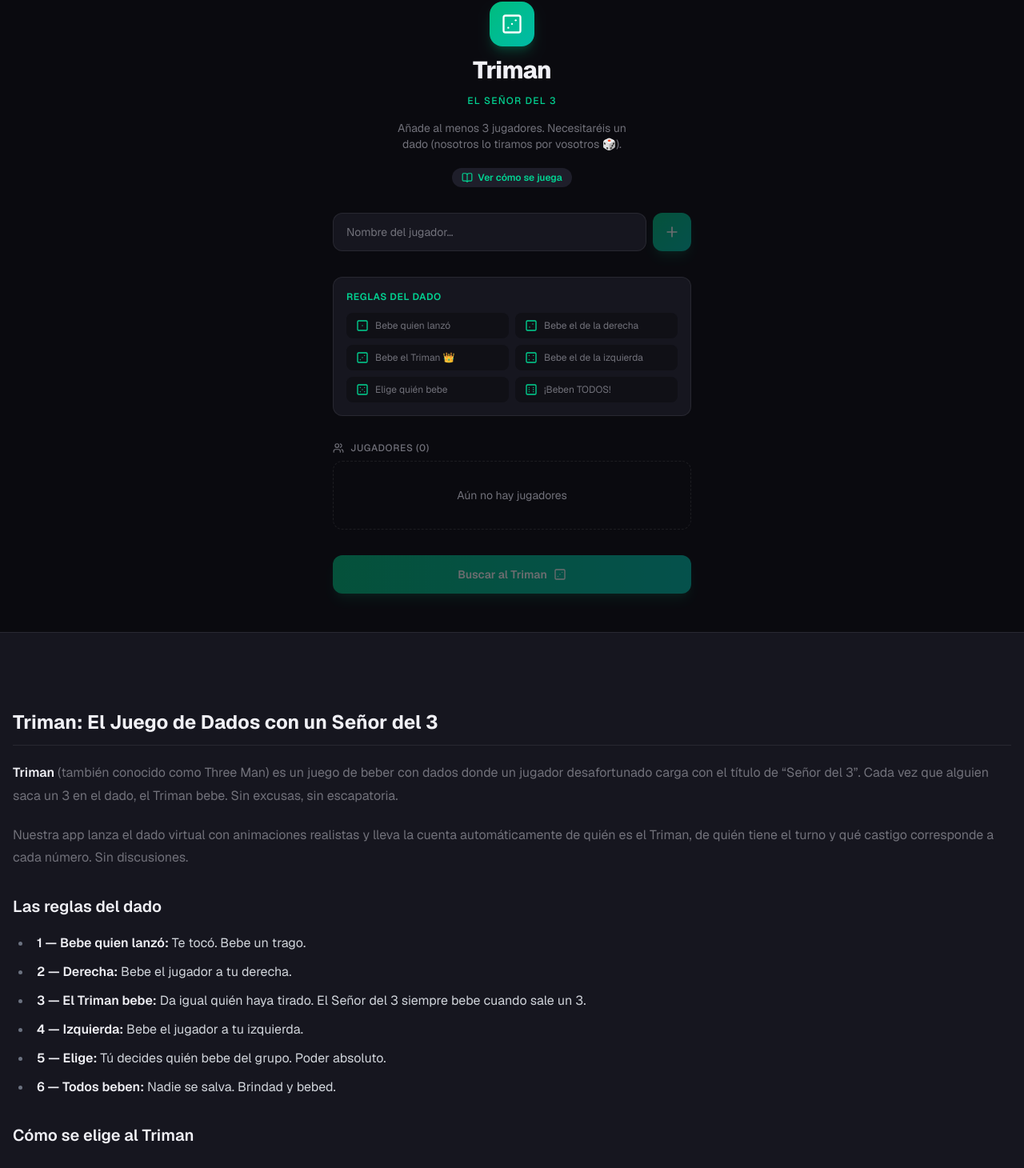
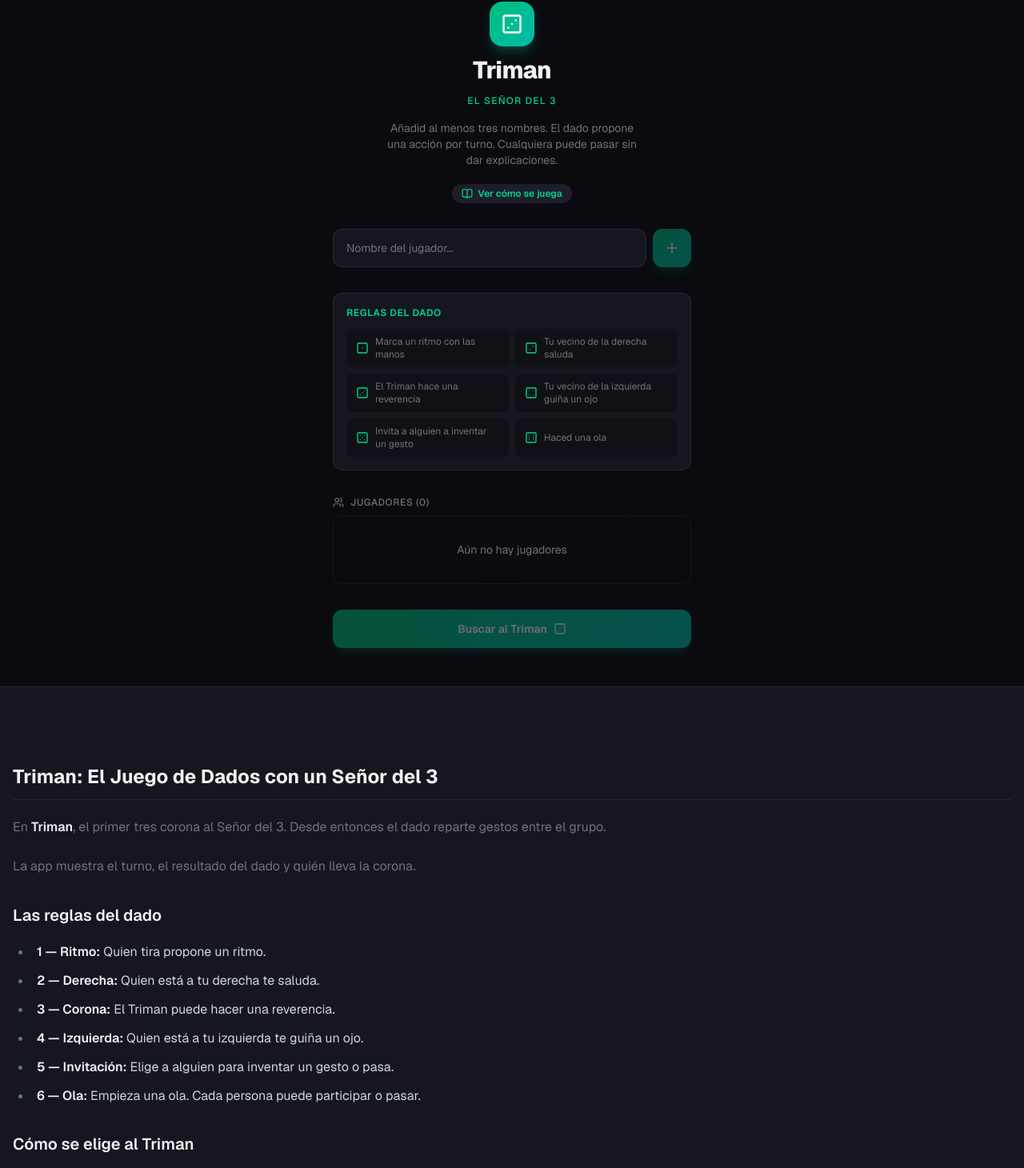
Before and after one commit to imanolmanero-dev/drinking-games, a Next.js app: page /juegos/triman in a window 1280 px wide. Shown: the part 111-1571 px from the top of the page at 80% size. Built offline with nearby package versions, Linux system fonts and the light colour scheme.

Commit message:
fix: adapt triman for voluntary participation

```diff
--- a/app/(spanish)/juegos/categorias/dados/page.tsx
+++ b/app/(spanish)/juegos/categorias/dados/page.tsx
@@ -16,7 +16,7 @@ const juegos = [
   {
     id: "triman",
     nombre: "Triman (El Señor del 3)",
-    descripcion: "Lanza el dado y descubre quién bebe según las reglas. ¡El que saque 3 es el Triman!",
+    descripcion: "Lanza el dado y descubre qué gesto propone cada cara. ¡El que saque 3 es el Triman!",
     icono: Dice3,
     color: "from-emerald-500 to-teal-500",
     shadowColor: "shadow-emerald-500/20",
@@ -89,10 +89,10 @@ export default function DadosCategoryPage() {
           </h2>
           <div className="text-sm text-muted space-y-3 leading-relaxed">
             <p>
-              Los juegos de dados para beber llevan décadas siendo los favoritos de las fiestas universitarias y las previas en casa. La razón es simple: no hay que pensar demasiado, no hay que recordar reglas complejas y el dado siempre tiene la última palabra. Tiras, obedeces, bebes o te salvas.
+              Los juegos de dados para beber llevan décadas siendo los favoritos de las fiestas universitarias y las previas en casa. La razón es simple: no hay que pensar demasiado, no hay que recordar reglas complejas y el dado siempre tiene la última palabra. Cada cara propone una acción distinta.
             </p>
             <p>
-              El <Link href="/juegos/triman" className="text-accent hover:underline">Triman</Link> (también conocido como El Señor del 3) es el rey de los juegos de dados para beber. Su mecánica es adictiva: el jugador que saca un 3 se convierte en el Triman y queda maldito hasta que otro jugador lo libere sacando otro 3. Mientras tanto, cada ronda que pasa le toca beber.
+              El <Link href="/juegos/triman" className="text-accent hover:underline">Triman</Link> (también conocido como El Señor del 3) es el rey de los juegos de dados para beber. El primer tres corona al Triman. Cuando vuelva a salir un tres, puede hacer una reverencia o pasar.
             </p>
             <p>
               En BeberGames tienes el dado digital integrado: la app lanza el dado por ti, aplica las reglas automáticamente y lleva el control de quién es el Triman en cada momento. Sin dados físicos que se pierdan debajo del sofá ni discusiones sobre si el dado estaba torcido. Si quieres conocer todos los juegos de dados que existen, echa un vistazo a nuestra <Link href="/blog/juegos-para-beber-con-dados" className="text-accent hover:underline">guía completa de juegos de dados para beber</Link>.
--- a/app/(spanish)/juegos/page.tsx
+++ b/app/(spanish)/juegos/page.tsx
@@ -196,8 +196,8 @@ const juegos = [
   {
     id: "triman",
     nombre: "Triman",
-    descripcion: "Tira el dado y que el destino decida quién bebe y cuánto.",
-    detalle: "El dado virtual más divertido. Cada cara tiene una regla diferente. Simple, rápido y perfecto para cuando no queréis pensar demasiado.",
+    descripcion: "Tira el dado y descubre a quién le toca proponer un gesto.",
+    detalle: "El primer tres corona al Triman. Hay seis caras con gestos distintos, y cualquiera puede pasar.",
     icono: Dice3,
     color: "from-teal-500 to-cyan-600",
     shadowColor: "shadow-teal-500/20",
--- a/app/(spanish)/juegos/triman/layout.tsx
+++ b/app/(spanish)/juegos/triman/layout.tsx
@@ -4,11 +4,11 @@ import GameLayout from "@/components/layout/GameLayout";
 export const metadata: Metadata = {
   title: "Triman — Juego de Dados para Beber Online",
   description:
-    "Juega al Triman, el juego del dado para beber. Lanza el dado, descubre quién bebe según las 6 reglas. ¡El Señor del 3 siempre bebe!",
+    "Juega al Triman con un dado virtual. Descubre quién lleva la corona y qué gesto propone cada una de las seis caras.",
   openGraph: {
     title: "Triman — Juego de Dados para Beber",
     description:
-      "El juego del dado para beber. Lanza el dado y descubre quién bebe según las reglas.",
+      "Tira el dado, pasa la corona y prueba los gestos del Triman con tu grupo.",
   },
   alternates: {
     canonical: "https://bebergames.com/juegos/triman",
--- a/app/(spanish)/juegos/triman/page.tsx
+++ b/app/(spanish)/juegos/triman/page.tsx
@@ -15,7 +15,7 @@ import {
   Users,
   ChevronRight,
   RotateCcw,
-  Beer,
+  Hand,
   Crown,
   Clock,
   BookOpen,
@@ -97,38 +97,38 @@ function getRuleText(
     case 1:
       return {
         who: roller,
-        message: `${roller} bebe — ¡le tocó a quien lanzó!`,
-        emoji: "🍺",
+        message: `${roller} puede marcar un ritmo con las manos.`,
+        emoji: "👏",
       };
     case 2:
       return {
         who: players[rightIdx],
-        message: `Bebe ${players[rightIdx]} — a la derecha de ${roller}`,
+        message: `${players[rightIdx]} puede saludar a ${roller} desde la derecha.`,
         emoji: "👉",
       };
     case 3:
       return {
         who: trimanName,
-        message: `¡Bebe el Triman! ${trimanName} siempre bebe con el 3`,
+        message: `${trimanName}, te toca una reverencia de Triman.`,
         emoji: "👑",
       };
     case 4:
       return {
         who: players[leftIdx],
-        message: `Bebe ${players[leftIdx]} — a la izquierda de ${roller}`,
+        message: `${players[leftIdx]} puede guiñar un ojo desde la izquierda.`,
         emoji: "👈",
       };
     case 5:
       return {
         who: "",
-        message: `${roller} elige quién bebe del grupo`,
+        message: `${roller} puede invitar a alguien a inventar un gesto.`,
         emoji: "🫵",
       };
     case 6:
       return {
         who: "¡TODOS!",
-        message: "¡Beben TODOS! Nadie se salva",
-        emoji: "🍻",
+        message: "Haced una ola alrededor de la mesa.",
+        emoji: "🌊",
       };
     default:
       return { who: "", message: "", emoji: "" };
@@ -251,7 +251,7 @@ export default function TrimanPage() {
     const playerIdx = turnIdx % players.length;
 
     if (result === 5) {
-      // Player chooses who drinks
+      // Player chooses a participant
       setDiceValue(result);
       setPhase("choosing");
     } else {
@@ -261,12 +261,12 @@ export default function TrimanPage() {
     }
   }, [isRolling, rollDice, turnIdx, players, currentPlayer, trimanName]);
 
-  // ── Choose who drinks (for 5) ──
-  const chooseDrinker = useCallback(
+  // ── Choose a participant (for 5) ──
+  const choosePlayer = useCallback(
     (name: string) => {
       setRuleResult({
         who: name,
-        message: `${currentPlayer} ha elegido: ¡bebe ${name}!`,
+        message: `${name}, ¿te inventas un gesto para ${currentPlayer}?`,
         emoji: "🫵",
       });
       setPhase("result");
@@ -276,11 +276,11 @@ export default function TrimanPage() {
 
   // ── Next turn ──
   const nextTurn = useCallback(() => {
-    setTurnIdx((t) => t + 1);
+    setTurnIdx(turnIdx + 1);
     setDiceValue(null);
     setRuleResult(null);
     setPhase("playing");
-  }, []);
+  }, [turnIdx]);
 
   // ── Restart ──
   const restartGame = useCallback(() => {
@@ -324,8 +324,8 @@ export default function TrimanPage() {
                 El Señor del 3
               </p>
               <p className="text-sm text-muted max-w-xs mt-1">
-                Añade al menos 3 jugadores. Necesitaréis un dado (nosotros lo
-                tiramos por vosotros 🎲).
+                Añadid al menos tres nombres. El dado propone una acción por turno.
+                Cualquiera puede pasar sin dar explicaciones.
               </p>
               <Link href="/juegos/triman/reglas" className="mt-2 inline-flex items-center gap-1.5 rounded-full bg-surface-hover px-3 py-1 text-xs font-semibold text-emerald-400 transition-colors hover:bg-emerald-500/10">
                 <BookOpen className="h-3.5 w-3.5" />
@@ -361,12 +361,12 @@ export default function TrimanPage() {
               </h3>
               <div className="grid grid-cols-2 gap-2 text-xs text-muted">
                 {[
-                  { n: 1, icon: Dice1, text: "Bebe quien lanzó" },
-                  { n: 2, icon: Dice2, text: "Bebe el de la derecha" },
-                  { n: 3, icon: Dice3, text: "Bebe el Triman 👑" },
-                  { n: 4, icon: Dice4, text: "Bebe el de la izquierda" },
-                  { n: 5, icon: Dice5, text: "Elige quién bebe" },
-                  { n: 6, icon: Dice6, text: "¡Beben TODOS!" },
+                  { n: 1, icon: Dice1, text: "Marca un ritmo con las manos" },
+                  { n: 2, icon: Dice2, text: "Tu vecino de la derecha saluda" },
+                  { n: 3, icon: Dice3, text: "El Triman hace una reverencia" },
+                  { n: 4, icon: Dice4, text: "Tu vecino de la izquierda guiña un ojo" },
+                  { n: 5, icon: Dice5, text: "Invita a alguien a inventar un gesto" },
+                  { n: 6, icon: Dice6, text: "Haced una ola" },
                 ].map(({ n, icon: Icon, text }) => (
                   <div key={n} className="flex items-center gap-2 rounded-lg bg-background/50 px-3 py-2">
                     <Icon className="h-4 w-4 text-emerald-400 shrink-0" />
@@ -453,30 +453,30 @@ export default function TrimanPage() {
           <div className="mx-auto max-w-3xl prose prose-invert prose-p:text-muted max-w-none">
             <h2>Triman: El Juego de Dados con un Señor del 3</h2>
             <p>
-              <strong>Triman</strong> (también conocido como Three Man) es un juego de beber con dados donde un jugador desafortunado carga con el título de &ldquo;Señor del 3&rdquo;. Cada vez que alguien saca un 3 en el dado, el Triman bebe. Sin excusas, sin escapatoria.
+              En <strong>Triman</strong>, el primer tres corona al Señor del 3. Desde entonces el dado reparte gestos entre el grupo.
             </p>
             <p>
-              Nuestra app lanza el dado virtual con animaciones realistas y lleva la cuenta automáticamente de quién es el Triman, de quién tiene el turno y qué castigo corresponde a cada número. Sin discusiones.
+              La app muestra el turno, el resultado del dado y quién lleva la corona.
             </p>
 
             <h3>Las reglas del dado</h3>
             <ul>
-              <li><strong>1 — Bebe quien lanzó:</strong> Te tocó. Bebe un trago.</li>
-              <li><strong>2 — Derecha:</strong> Bebe el jugador a tu derecha.</li>
-              <li><strong>3 — El Triman bebe:</strong> Da igual quién haya tirado. El Señor del 3 siempre bebe cuando sale un 3.</li>
-              <li><strong>4 — Izquierda:</strong> Bebe el jugador a tu izquierda.</li>
-              <li><strong>5 — Elige:</strong> Tú decides quién bebe del grupo. Poder absoluto.</li>
-              <li><strong>6 — Todos beben:</strong> Nadie se salva. Brindad y bebed.</li>
+              <li><strong>1 — Ritmo:</strong> Quien tira propone un ritmo.</li>
+              <li><strong>2 — Derecha:</strong> Quien está a tu derecha te saluda.</li>
+              <li><strong>3 — Corona:</strong> El Triman puede hacer una reverencia.</li>
+              <li><strong>4 — Izquierda:</strong> Quien está a tu izquierda te guiña un ojo.</li>
+              <li><strong>5 — Invitación:</strong> Elige a alguien para inventar un gesto o pasa.</li>
+              <li><strong>6 — Ola:</strong> Empieza una ola. Cada persona puede participar o pasar.</li>
             </ul>
 
             <h3>Cómo se elige al Triman</h3>
             <p>
-              Al principio del juego, todos lanzan el dado por turnos. El primero en sacar un 3 se convierte en el Triman. A partir de ahí, el juego fluye con rondas normales. La única forma de dejar de ser Triman es sacar un 3 en tu propio turno — entonces eliges a quién le pasas la corona maldita.
+              El primer tres decide quién empieza con la corona. Para cambiar de titular, pulsad Nuevo Triman y volved a tirar por turnos hasta el siguiente tres.
             </p>
 
             <h3>Preguntas frecuentes</h3>
             <p><strong>¿Cuántos jugadores se necesitan?</strong> Mínimo 3. Con 5-7 es donde más brilla. Más de 8 puede hacer los turnos largos.</p>
-            <p><strong>¿El Triman siempre bebe cuando sale un 3?</strong> Sí, siempre. Da igual quién tire el dado. Si sale 3, el Triman bebe. Puede acabar bebiendo muchas veces seguidas si hay mala suerte.</p>
+            <p><strong>¿Qué pasa si se repite el tres?</strong> El Triman puede hacer una reverencia o pasar. Cada tirada se resuelve por separado.</p>
             <p><strong>¿Se puede jugar con dados físicos?</strong> Sí, pero la app es más cómoda porque lleva la cuenta del Triman actual, los turnos y las reglas automáticamente.</p>
 
             <h3>Más juegos de dados y azar</h3>
@@ -609,7 +609,7 @@ export default function TrimanPage() {
   }
 
   // ═══════════════════════════════════
-  // CHOOSING — player rolls 5, choose who drinks
+  // CHOOSING — player rolls 5, choose a participant
   // ═══════════════════════════════════
   if (phase === "choosing") {
     return (
@@ -627,7 +627,7 @@ export default function TrimanPage() {
               <span className="text-emerald-400">{currentPlayer}</span> elige
             </h2>
             <p className="text-sm text-muted mt-1">
-              ¿Quién bebe? 🫵
+              ¿A quién invitas a inventar un gesto?
             </p>
           </div>
 
@@ -638,7 +638,7 @@ export default function TrimanPage() {
               .map((name) => (
                 <button
                   key={name}
-                  onClick={() => chooseDrinker(name)}
+                  onClick={() => choosePlayer(name)}
                   className="flex items-center justify-between rounded-xl border border-border bg-surface px-5 py-4 text-sm font-medium transition-all hover:border-emerald-500/40 hover:bg-surface-hover hover:-translate-y-0.5 hover:shadow-lg hover:shadow-emerald-500/10"
                 >
                   <div className="flex items-center gap-3">
@@ -650,9 +650,10 @@ export default function TrimanPage() {
                       <span className="text-xs text-amber-400">👑 Triman</span>
                     )}
                   </div>
-                  <Beer className="h-4 w-4 text-muted" />
+                  <Hand className="h-4 w-4 text-muted" />
                 </button>
-              ))}
+               ))}
+            <button onClick={nextTurn} className="rounded-xl border border-border p-3">Pasar sin elegir</button>
           </div>
         </motion.div>
       </div>
@@ -660,10 +661,10 @@ export default function TrimanPage() {
   }
 
   // ═══════════════════════════════════
-  // RESULT — show who drinks
+  // RESULT — show a participant
   // ═══════════════════════════════════
   if (phase === "result" && ruleResult) {
-    const isBebe6 = diceValue === 6;
+    const isGroup = diceValue === 6;
 
     return (
       <div className="flex flex-1 flex-col items-center px-4 py-8 sm:py-12">
@@ -706,18 +707,18 @@ export default function TrimanPage() {
                   </p>
                 </div>
 
-                {/* The drinker */}
-                {!isBebe6 && ruleResult.who && (
+                {/* The invited player */}
+                {!isGroup && ruleResult.who && (
                   <div className="flex items-center gap-2 rounded-full border border-red-500/30 bg-red-500/10 px-5 py-2 text-sm font-semibold text-red-400">
-                    <Beer className="h-4 w-4" />
-                    ¡{ruleResult.who} bebe!
+                    <Hand className="h-4 w-4" />
+                    {ruleResult.who} puede pasar.
                   </div>
                 )}
 
-                {isBebe6 && (
+                {isGroup && (
                   <div className="flex items-center gap-2 rounded-full border border-amber-500/30 bg-amber-500/10 px-5 py-2 text-sm font-semibold text-amber-400">
-                    <Beer className="h-4 w-4" />
-                    ¡Todos beben!
+                    <Hand className="h-4 w-4" />
+                    Quien quiera se suma o deja pasar la ola.
                   </div>
                 )}
               </div>
@@ -729,14 +730,14 @@ export default function TrimanPage() {
         <div className="w-full max-w-md mb-6 overflow-x-auto">
           <div className="flex gap-2 justify-center flex-wrap">
             {players.map((name) => {
-              const isDrinker =
-                isBebe6 ||
+              const isInvited =
+                isGroup ||
                 name === ruleResult.who;
               return (
                 <span
                   key={name}
                   className={`rounded-full border px-3 py-1 text-xs font-medium transition-colors ${
-                    isDrinker
+                    isInvited
                       ? "border-red-500/50 bg-red-500/10 text-red-400"
                       : name === currentPlayer
                       ? "border-emerald-500/50 bg-emerald-500/10 text-emerald-400"
@@ -744,7 +745,7 @@ export default function TrimanPage() {
                   }`}
                 >
                   {name === trimanName && "👑 "}
-                  {isDrinker && "🍺 "}
+                  {isInvited && "👋 "}
                   {name}
                 </span>
               );
--- a/app/(spanish)/page.tsx
+++ b/app/(spanish)/page.tsx
@@ -60,7 +60,7 @@ const juegos = [
     id: "triman",
     nombre: "Triman",
     descripcion:
-      "El Señor del 3. Lanza el dado y descubre quién bebe según las reglas.",
+      "El Señor del 3. Lanza el dado y descubre qué gesto te toca.",
     icono: Dice3,
     color: "from-emerald-500 to-teal-500",
     shadowColor: "shadow-emerald-500/20",
--- a/components/layout/GameLayout.tsx
+++ b/components/layout/GameLayout.tsx
@@ -23,7 +23,7 @@ const GAME_NAMES: Record<string, string> = {
 const GAME_DESCRIPTIONS: Record<string, string> = {
   "yo-nunca": "Juego de confesiones en grupo. Di algo que nunca hayas hecho y los que sí lo hayan hecho beben.",
   "verdad-o-reto": "Elige entre responder una pregunta o probar un reto. Puedes pasar cualquier tarjeta sin penalización.",
-  "triman": "Tira el dado virtual y que el destino decida quién bebe y cuánto.",
+  "triman": "Tira el dado virtual y descubre a quién le toca proponer un gesto.",
   "la-ruleta": "Gira la ruleta y descubre tu reto. Puedes pasar en cualquier turno.",
   "quien-es-mas-probable": "Lee la tarjeta, cuenta hasta 3 y señalad a la vez al más probable. El más votado bebe.",
   "ring-of-fire": "Roba cartas, pasa la ola y cuenta los reyes. El cuarto cierra la partida.",
--- a/content/blog/juegos-para-beber-con-dados.mdx
+++ b/content/blog/juegos-para-beber-con-dados.mdx
@@ -17,22 +17,22 @@ Aquí tienes **8 juegos para beber con dados** explicados paso a paso. Desde el
 
 ## 1. Triman (El Rey de los Dados) 🎲
 
-El Triman es probablemente el **juego de dados para beber más popular del mundo hispano**. Simple, adictivo y con el factor "el 3 mata".
+La gracia del Triman está en recordar quién lleva la corona mientras cambian los turnos.
 
 ### Reglas completas:
 
 1. Todos los jugadores se sientan en círculo
-2. El primer jugador tira un dado
+2. Tirad por turnos hasta que salga un tres. Esa persona empieza con la corona.
 3. Las reglas según el número:
-   - **1:** El que tira elige quién bebe
-   - **2:** Bebe el que tiró
-   - **3:** El que tira se convierte en **"el Triman"**. A partir de ahora, cada vez que cualquier jugador saque un 3, el Triman bebe
-   - **4:** Todos beben
-   - **5:** El de la derecha del que tiró bebe
-   - **6:** El de la izquierda del que tiró bebe
+   - **1:** Quien lanza marca un ritmo con las manos.
+   - **2:** Saluda la persona de la derecha.
+   - **3:** El Triman puede hacer una reverencia.
+   - **4:** Guiña un ojo la persona de la izquierda.
+   - **5:** Invita a alguien a inventar un gesto.
+   - **6:** Haced una ola alrededor de la mesa.
 
-4. Si sale un **3** y ya hay un Triman, el nuevo jugador se convierte en el nuevo Triman y el anterior queda libre
-5. Si el Triman saca un **3**, sigue siendo Triman y bebe **doble**
+4. Cualquiera puede pasar. Seguid con el siguiente turno.
+5. Para elegir otro Triman en la app, pulsad Nuevo Triman y volved a buscar el primer tres.
 
 ### ¿Por qué es tan adictivo?
 La tensión de "¿quién será el Triman?" hace que cada tirada sea emocionante. Y cuando eres el Triman, cada dado que se tira en la mesa te pone nervioso.
--- a/content/blog/juegos-para-previas.mdx
+++ b/content/blog/juegos-para-previas.mdx
@@ -46,7 +46,7 @@ Puro azar y apuestas rápidas. El [Rey de la Copa](/juegos/rey-de-la-copa) clás
 Ya tenéis la chaqueta puesta o el taxi en la puerta. Es el momento de la adrenalina final.
 
 ### Triman
-El juego de los dados que no perdona a nadie. Quien saca un 3 se convierte en el [Triman](/juegos/triman) y bebe siempre que vuelva a salir ese número. El resto se reparte tragos sin piedad. Un par de rondas rápidas de Triman levantan cualquier fiesta.
+Quien saque el primer tres se convierte en el [Triman](/juegos/triman). A partir de ahí, un tres invita a la corona a hacer una reverencia. El cinco permite invitar a alguien a inventar un gesto.
 
 ### Verdad o Reto
 Para la última hora. Pon el [Verdad o Reto](/juegos/verdad-o-reto) en modo picante o extremo. La vergüenza se queda en casa y las confesiones y retos absurdos serán la anécdota del día siguiente.
--- a/content/blog/los-20-mejores-juegos.mdx
+++ b/content/blog/los-20-mejores-juegos.mdx
@@ -25,7 +25,7 @@ Si quieres saber qué opina el grupo de ti, [Quién Es Más Probable](/juegos/qu
 O respondes con la verdad más incómoda de tu vida, o te atreves con un reto que te dará vergüenza. En [Verdad o Reto](/juegos/verdad-o-reto) hemos compilado cientos de pruebas organizadas por intensidad para que el grupo decida su límite.
 
 ## 5. Triman
-Cualquier juego con dados es caótico, pero [Triman](/juegos/triman) se lleva el premio. El primer jugador que saque un 3 se convierte en el "Triman" y beberá cada vez que salga su número maldito. Lo mejor es que nadie sabe cuándo le toca ser el Triman, así que la tensión no baja ni un segundo.
+En [Triman](/juegos/triman), el primer tres corona al Señor del 3. Después, cada cara propone un gesto: ¿te tocará saludar al vecino o empezar la ola? Podéis pasar.
 
 ## 6. La Ruleta
 Pura suerte. En [La Ruleta](/juegos/la-ruleta) simplemente giras y cumples el castigo que te toque. Es rápido e ideal para grupos que quieren jugar sin aprender reglas complicadas.
--- a/lib/data/blog-faqs.ts
+++ b/lib/data/blog-faqs.ts
@@ -268,11 +268,11 @@ export const blogFAQs: Record<string, FAQ[]> = {
   "juegos-para-beber-con-dados": [
     {
       q: "¿Qué juegos de beber usan dados?",
-      a: "El juego de dados para beber más popular es Triman (el Señor del 3), donde el jugador que saca un 3 se convierte en esclavo y bebe en cada ronda hasta que otro saque un 3. También existe el 7-11-doubles, donde sacar ciertos números obliga a beber al dueño del vaso central.",
+      a: "Triman se juega con un dado. El primer tres elige al Señor del 3 y las seis caras proponen gestos distintos. También hay variantes de mesa con dos dados.",
     },
     {
       q: "¿Cómo se juega al Triman?",
-      a: "En Triman cada jugador lanza el dado por turnos. El primero en sacar un 3 se convierte en el Señor del 3: beberá un trago cada vez que salga un 3 durante el resto de la partida. Se libera cuando otro jugador saca un 3 y hereda la maldición. Disponible digitalmente en BeberGames.",
+      a: "Lanzad por turnos hasta que salga un tres. Esa persona lleva la corona. En los turnos siguientes el tres invita al Triman a hacer una reverencia o pasar. Nuevo Triman abre otra búsqueda.",
     },
     {
       q: "¿Cuántos dados necesito para jugar a juegos de beber?",
```
Also changed, not shown: app/(spanish)/juegos/triman/reglas/page.tsx (+14 -14 lines).
